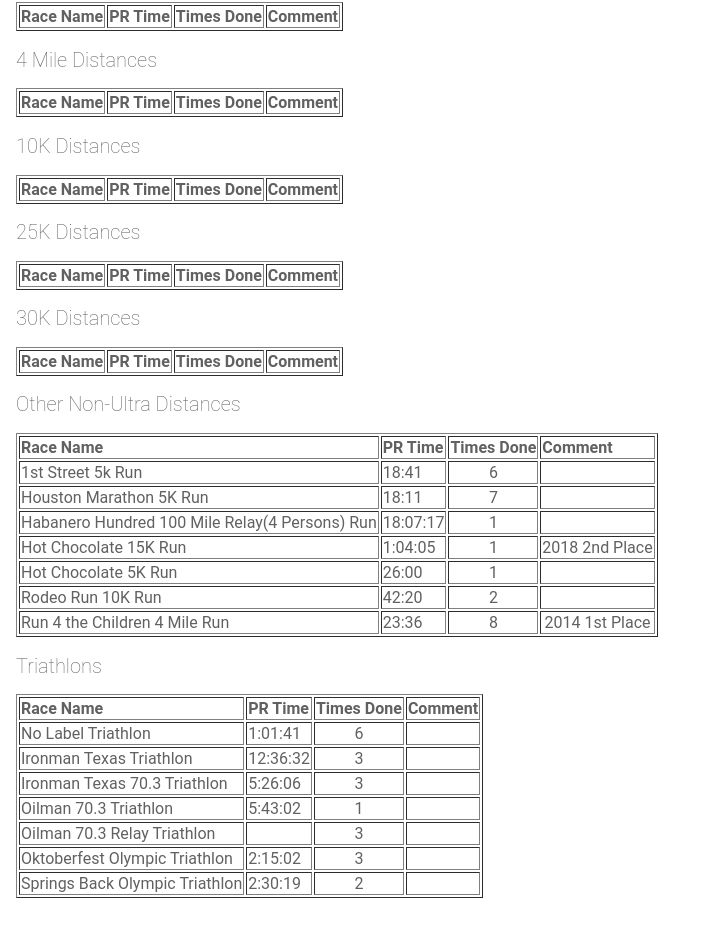
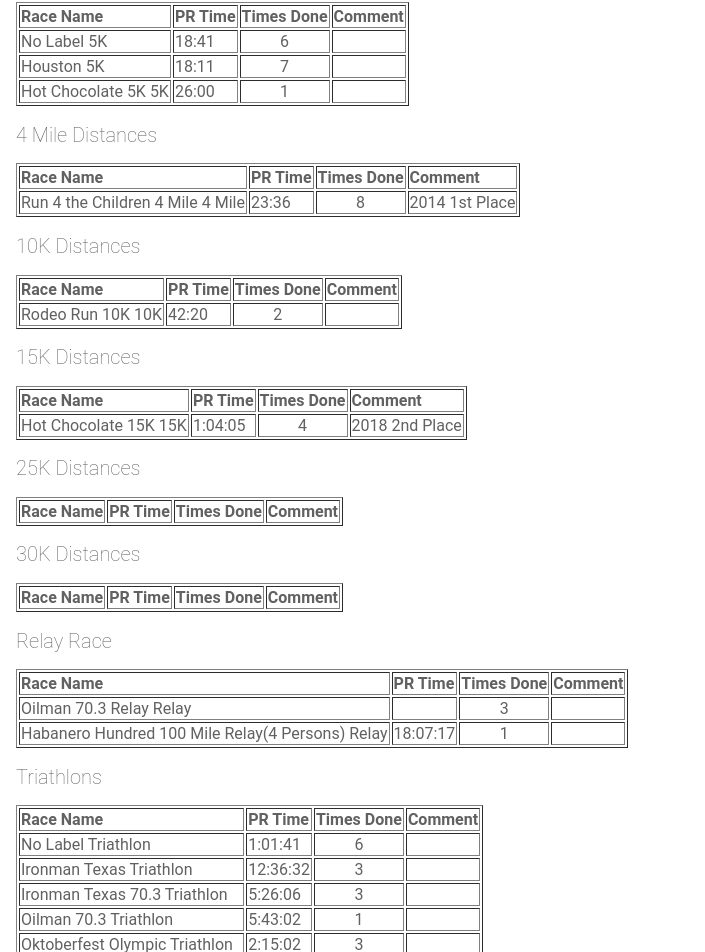
Before and after one commit to gchristie/rungogsrun, an Angular app: page / in a window 1280 px wide. Shown: the part 2086-3038 px from the top of the page, without its empty margins (0-705 px from the left). Before the commit the page ends 2984 px from the top, so only its background shows below. Built offline with nearby package versions, Linux system fonts and the light colour scheme.

Commit message:
2 files modified

```diff
--- a/src/app/marathon-list/marathon-list.component.html
+++ b/src/app/marathon-list/marathon-list.component.html
@@ -185,6 +185,28 @@
     </table>
   <DIV>
 
+    <DIV id="15K">
+      <h2>15K Distances</h2>
+      <table border=1>
+      <TR style='font-weight: bold' >
+        <TD >Race Name</TD>
+        <TD>PR Time</TD>
+        <TD style="align:center">Times Done</TD>
+        <TD style="align:left">Comment</TD>
+      </TR>
+      <ng-container *ngFor="let race of racedata">
+        <ng-container *ngIf="race.racetype=='15K'">
+      <TR>
+        <TD>{{ race.name}} {{ race.racetype }}  </TD>
+        <TD>{{ race.PR }}</TD>
+        <TD align="center">{{ race.count }} </TD>
+        <TD align="center">{{ race.comment }} </TD>
+      </TR>
+      </ng-container>
+      </ng-container>
+      </table>
+    <DIV>
+
   <DIV id="25K">
     <h2>25K Distances</h2>
     <table border=1>
@@ -230,8 +252,8 @@
   <DIV>
 
 
-    <DIV id="Run">
-      <h2>Other Non-Ultra Distances</h2>
+    <DIV id="Relay">
+      <h2>Relay Race</h2>
       <table border=1>
       <TR style='font-weight: bold' >
         <TD >Race Name</TD>
@@ -240,7 +262,7 @@
         <TD style="align:left">Comment</TD>
       </TR>
       <ng-container *ngFor="let race of racedata">
-       <ng-container *ngIf="race.racetype=='Run'">
+       <ng-container *ngIf="race.racetype=='Relay'">
       <TR>
         <TD>{{ race.name}} {{ race.racetype }}  </TD>
         <TD>{{ race.PR }}</TD>
--- a/src/app/racedata.ts
+++ b/src/app/racedata.ts
@@ -1,6 +1,5 @@
 export var racedata =
 [
-
 //UltraMarathons
  { name:'Snowdrop 100 Miles',PR:'',count:7,racetype:'Ultra Marathon',comment:'3rd Place Male 2019'  }
 , { name:'Run the Blades 50K',PR:'',count:2,racetype:'Ultra Marathon',comment:''  }
@@ -61,23 +60,27 @@ export var racedata =
   , { name:'Marine Corps 50K',PR:'',count:1,racetype:'Virtual Marathon',comment:''  }
   , { name:'Marine Corps',PR:'',count:1,racetype:'Virtual Marathon',comment:''  }
   , { name:'Houston',PR:'',count:1,racetype:'Virtual Marathon',comment:''  }
- //Run
-, { name:'1st Street 5k',PR:'18:41',count:6,racetype:'Run',comment:'' }
-, { name:'Houston Marathon 5K',PR:'18:11',count:7,racetype:'Run',comment:''  }
-, { name:'Habanero Hundred 100 Mile Relay(4 Persons)',PR:'18:07:17',count:1,racetype:'Run',comment:''  }
-, { name:'Hot Chocolate 15K',PR:'1:04:05',count:1,racetype:'Run',comment:'2018 2nd Place'  }
-, { name:'Hot Chocolate 5K',PR:'26:00',count:1,racetype:'Run',comment:''  }
-, { name:'Rodeo Run 10K',PR:'42:20',count:2,racetype:'Run',comment:''  }
-, { name:'Run 4 the Children 4 Mile',PR:'23:36',count:8,racetype:'Run',comment:'2014 1st Place'  }
+ //5K
+, { name:'No Label',PR:'18:41',count:6,racetype:'5K',comment:'' }
+, { name:'Houston',PR:'18:11',count:7,racetype:'5K',comment:''  }
+, { name:'Hot Chocolate 5K',PR:'26:00',count:1,racetype:'5K',comment:''  }
+//10K
+, { name:'Rodeo Run 10K',PR:'42:20',count:2,racetype:'10K',comment:''  }
+//15K
+, { name:'Hot Chocolate 15K',PR:'1:04:05',count:4,racetype:'15K',comment:'2018 2nd Place'  }
+//4 Mile
+, { name:'Run 4 the Children 4 Mile',PR:'23:36',count:8,racetype:'4 Mile',comment:'2014 1st Place'  }
 //Triathlon
 , { name:'No Label',PR:'1:01:41',count:6,racetype:'Triathlon',comment:''  }
 , { name:'Ironman Texas',PR:'12:36:32',count:3,racetype:'Triathlon',comment:''  }
 , { name:'Ironman Texas 70.3',PR:'5:26:06',count:3,racetype:'Triathlon',comment:''  }
 , { name:'Oilman 70.3',PR:'5:43:02',count:1,racetype:'Triathlon',comment:''  }
-, { name:'Oilman 70.3 Relay',PR:'',count:3,racetype:'Triathlon',comment:''  }
+
 , { name:'Oktoberfest Olympic',PR:'2:15:02',count:3,racetype:'Triathlon',comment:''  }
 , { name:'Springs Back Olympic',PR:'2:30:19',count:2,racetype:'Triathlon',comment:''  }
-
+//Relay
+, { name:'Oilman 70.3 Relay',PR:'',count:3,racetype:'Relay',comment:''  }
+, { name:'Habanero Hundred 100 Mile Relay(4 Persons)',PR:'18:07:17',count:1,racetype:'Relay',comment:''  }
 //Upcoming Races
 ,{ name:'No Label 5K',PR:'',count:1,racetype:'Upcoming Race',comment:'06/17/2023'  }
 ,  { name:'GVRAT Tennessee 1000 Km',PR:'',count:1,racetype:'Upcoming Race',comment:'05/01/2023'  }
```
